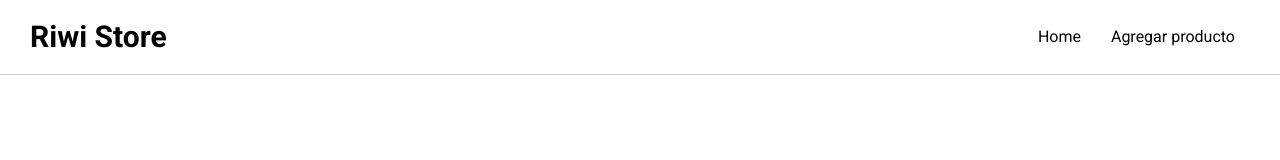
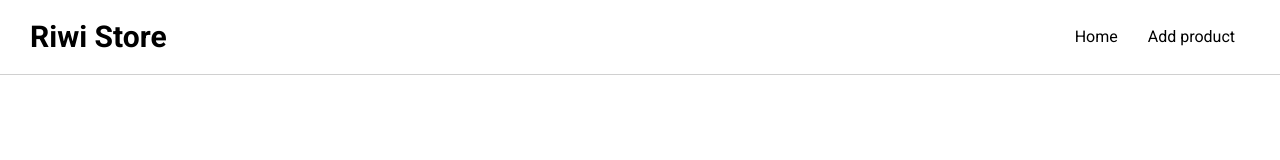
Before and after one commit to franccoina/APIPlatzi, a website built with Vite: page index.html in a window 1280 px wide. Built offline with nearby package versions, Linux system fonts and the light colour scheme; no server answers.

Commit message:
fix:Modifying anchor content for adding product

```diff
--- a/index.html
+++ b/index.html
@@ -15,7 +15,7 @@
       <nav>
         <ul class="nav-list">
           <li><a href="/">Home</a></li>
-          <li><a href="./src/view/addProduct.html">Agregar producto</a></li>
+          <li><a href="./src/view/addProduct.html">Add product</a></li>
         </ul>
       </nav>
     </header>
```
